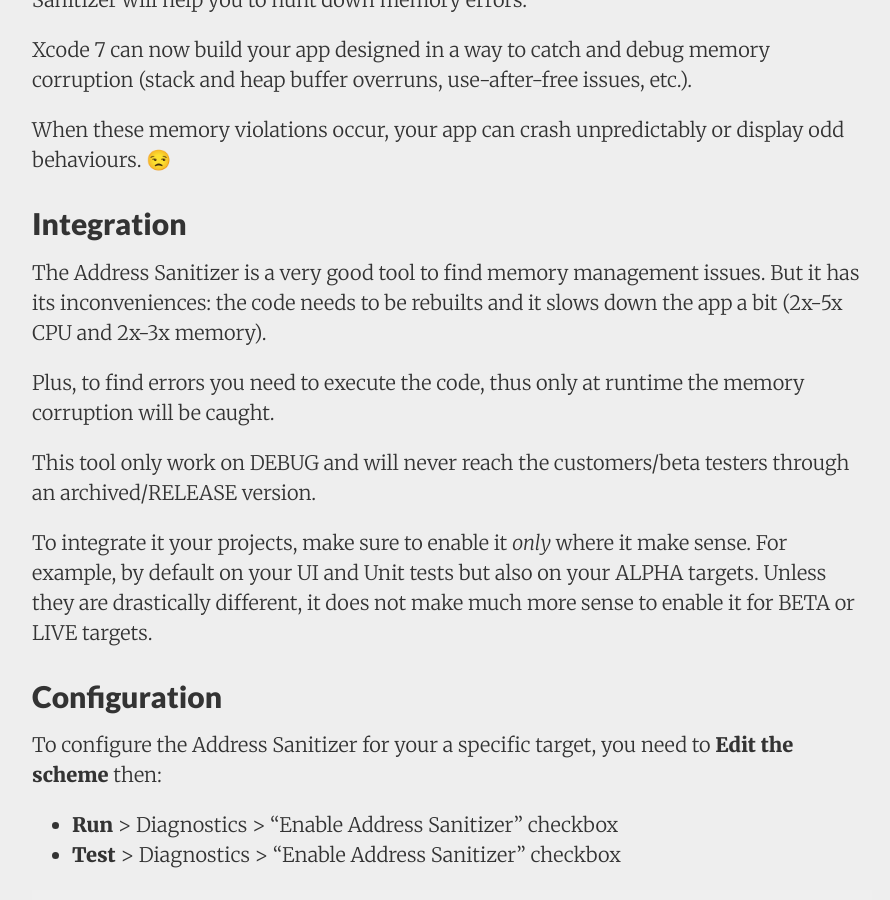
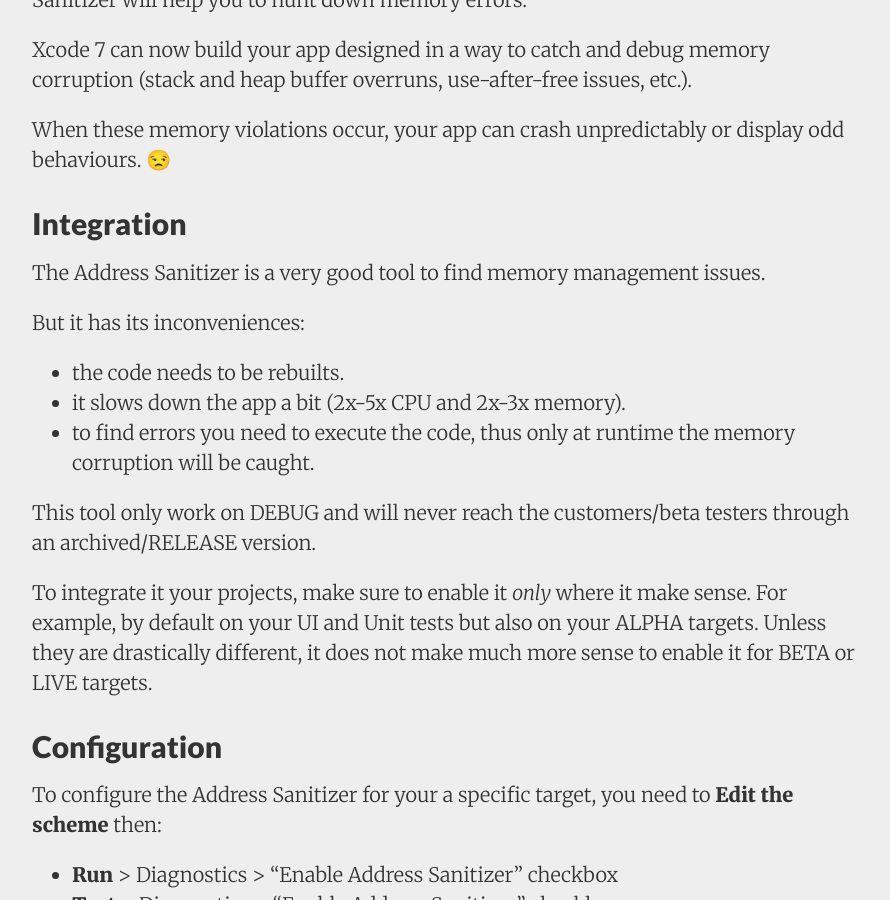
Before and after one commit to kevindelord/kevindelord.github.io, a Jekyll site: the page built from _posts/2016-05-27-address-sanitizer.md, in a window 1280 px wide and 900 px high, scrolled down 447 px. Shown: the whole window, without its empty margins (188-1078 px from the left). Built offline with Jekyll 4.4.1, drawn with Linux system fonts in a browser that asks for light colours; nearby versions of some CDN libraries; emoji names are drawn with the system emoji font.

Commit message:
Address Sanitizer: add one bullet list

```diff
--- a/_posts/2016-05-27-address-sanitizer.md
+++ b/_posts/2016-05-27-address-sanitizer.md
@@ -13,9 +13,12 @@
 ## Integration
 
 The Address Sanitizer is a very good tool to find memory management issues.
-But it has its inconveniences: the code needs to be rebuilts and it slows down the app a bit (2x-5x CPU and 2x-3x memory).
 
-Plus, to find errors you need to execute the code, thus only at runtime the memory corruption will be caught.
+But it has its inconveniences:
+
+- the code needs to be rebuilts.
+- it slows down the app a bit (2x-5x CPU and 2x-3x memory).
+- to find errors you need to execute the code, thus only at runtime the memory corruption will be caught.
 
 This tool only work on DEBUG and will never reach the customers/beta testers through an archived/RELEASE version.
 
```
